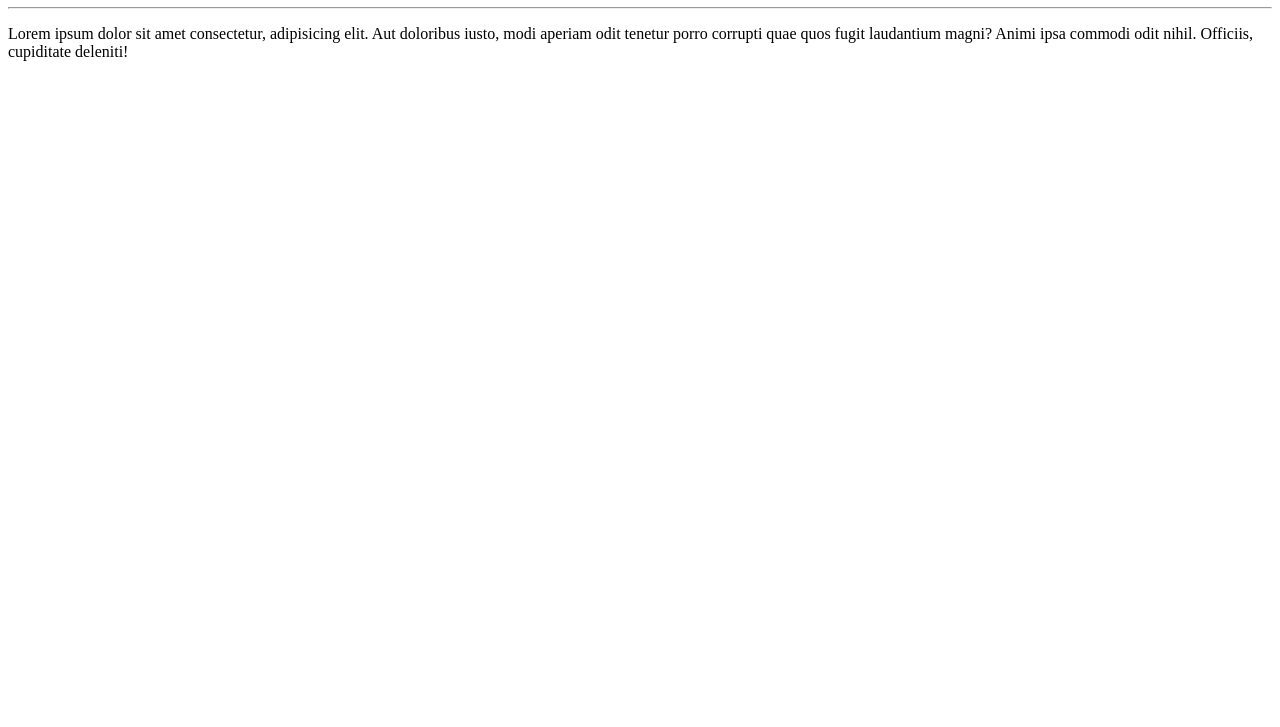
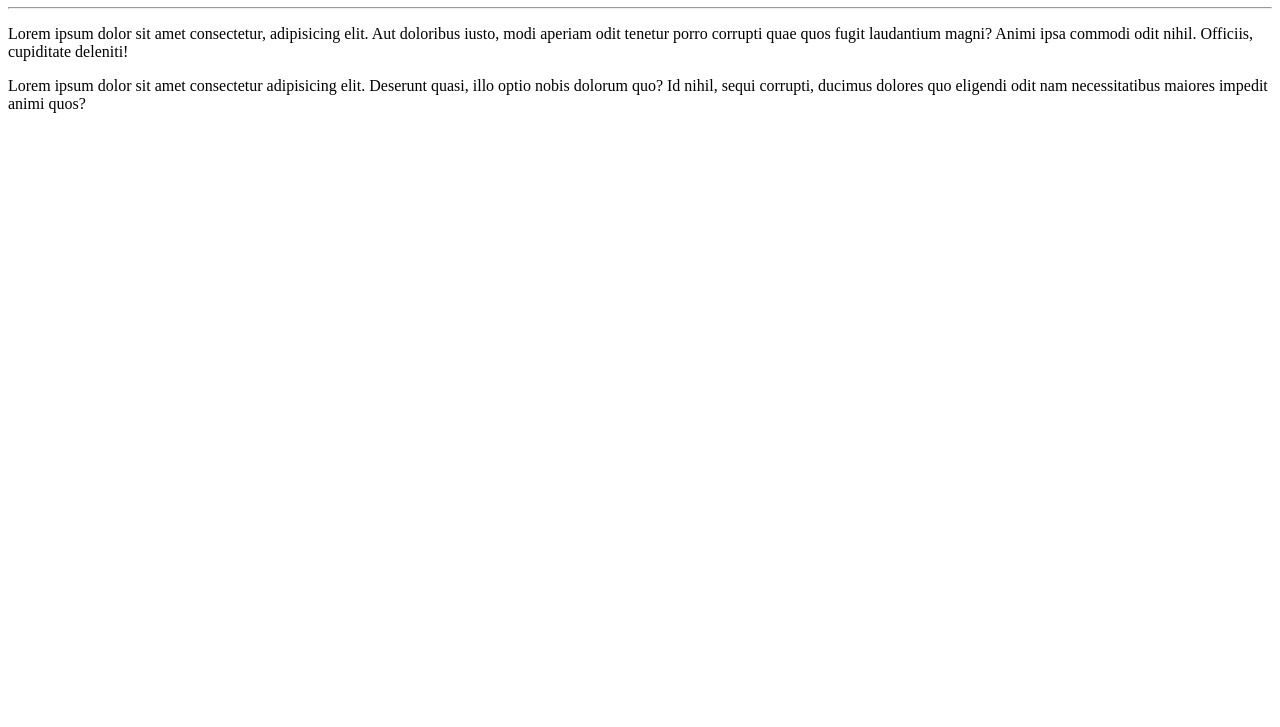
Before and after one commit to talesvf/Ola-Mundo, a plain HTML site: page SiteExemplo/index.html in a window 1280 px wide. Shown: the part 73-800 px from the top of the page. Drawn offline with Linux system fonts and the light colour scheme.

Commit message:
Adicionei um parágrafo

```diff
--- a/SiteExemplo/index.html
+++ b/SiteExemplo/index.html
@@ -10,5 +10,6 @@
     <h1>Olá, Mundo!</h1>
     <hr/>
     <p>Lorem ipsum dolor sit amet consectetur, adipisicing elit. Aut doloribus iusto, modi aperiam odit tenetur porro corrupti quae quos fugit laudantium magni? Animi ipsa commodi odit nihil. Officiis, cupiditate deleniti!</p>
+    <p>Lorem ipsum dolor sit amet consectetur adipisicing elit. Deserunt quasi, illo optio nobis dolorum quo? Id nihil, sequi corrupti, ducimus dolores quo eligendi odit nam necessitatibus maiores impedit animi quos?</p>
 </body>
 </html>
```
